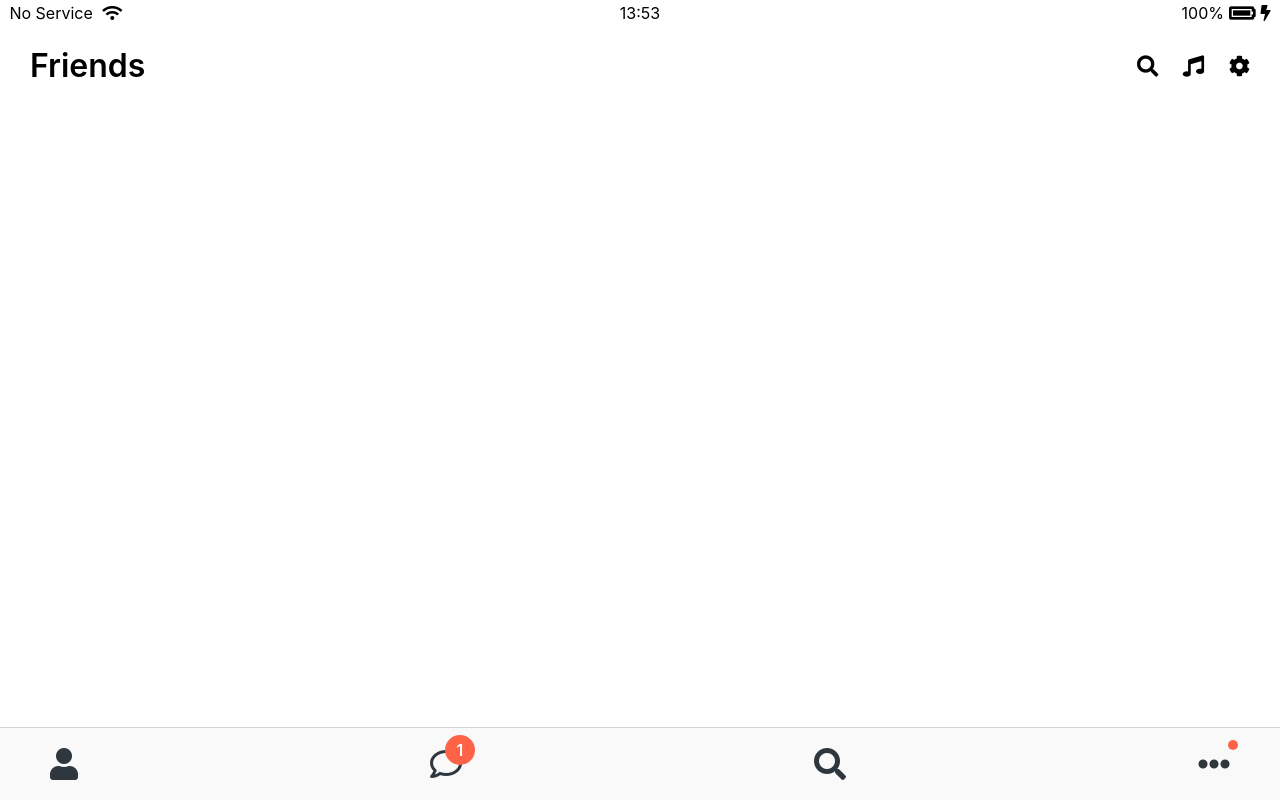
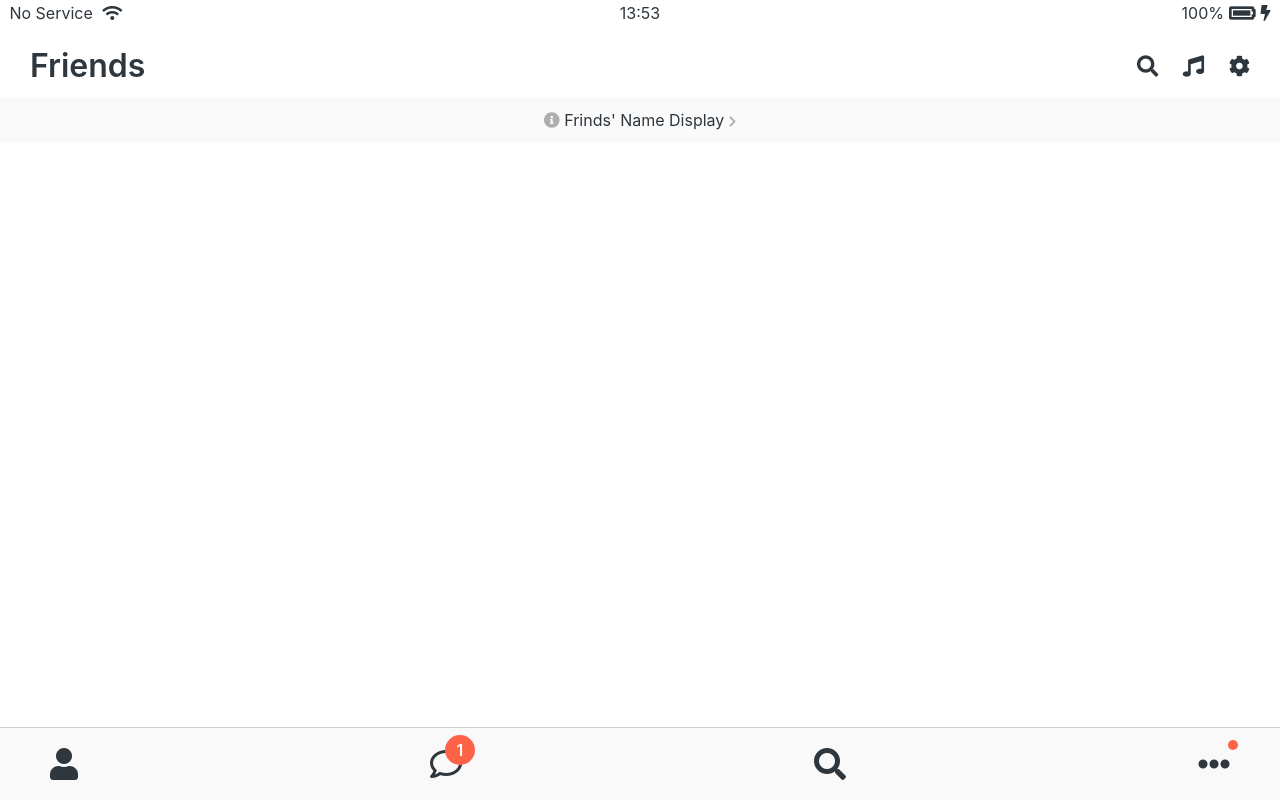
Before and after one commit to parkkuygee/KakaoTalk2.0, a plain HTML site: page friends.html in a window 1280 px wide. Drawn offline with Linux system fonts and the light colour scheme.

Commit message:
KokaoClone
frineds.css,usercomponent.html

```diff
--- a/CSS/component/screen-header.css
+++ b/CSS/component/screen-header.css
@@ -2,7 +2,7 @@
   display: flex;
   justify-content: space-between;
   align-items: center;
-  padding: 50px 30px;
+  padding: 50px 30px 15px 30px;
 }
 
 .screen-header__title {
--- /dev/null
+++ b/CSS/screens/friends.css
@@ -0,0 +1,11 @@
+#friends-display-link {
+  text-align: center;
+  display: block;
+  background-color: #fafafa;
+  padding: 15px 0px;
+  font-size: 16px;
+}
+
+#friends-display-link i {
+  color: rgba(0, 0, 0, 0.3);
+}
--- a/CSS/styles.css
+++ b/CSS/styles.css
@@ -8,8 +8,10 @@
 
 /*screens*/
 @import "screens/login.css";
+@import "screens/friends.css";
 
 body {
+  color: #2e363e;
   font-family: -apple-system, BlinkMacSystemFont, "Segoe UI", Roboto, Oxygen,
     Ubuntu, Cantarell, "Open Sans", "Helvetica Neue", sans-serif;
 }
--- a/friends.html
+++ b/friends.html
@@ -37,6 +37,17 @@
             </span>
         </div>
     </header>
+
+   <a id="friends-display-link">
+    <i class="fas fa-info-circle"></i> Frinds' Name Display
+    <i class="fas fa-chevron-right fa-xs"></i>
+    </a>
+
+    <div class="user-componenet">
+        <div class="user-component__column"></div>
+        <div class="user-component__column"></div>
+    </div>
+
     <nav class="nav">
         <ul class="nav__list">
             <li class="nav__btn">
```
